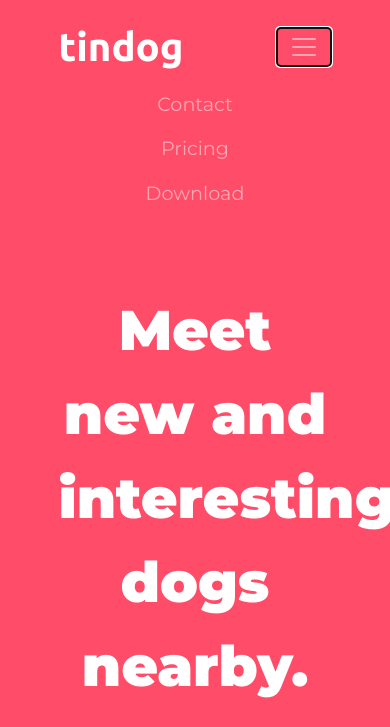
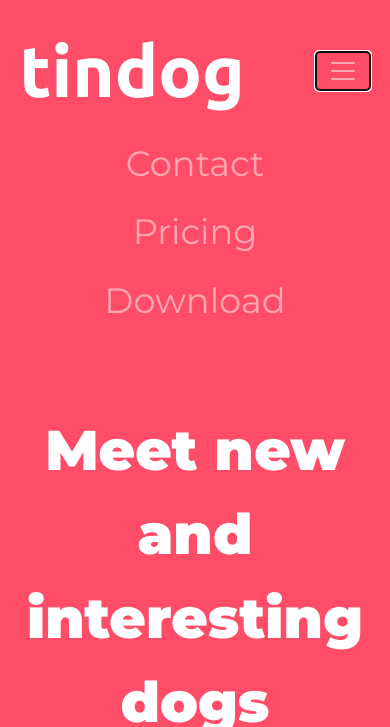
Before and after one commit to imwaa/tindog, a plain HTML site: page index.html in a window 390 px wide. Both pictures are taken after a click on the button "Toggle navigation". Shown: the top 727 px of the page. Drawn offline with nearby package versions, Linux system fonts and the light colour scheme.

Commit message:
Add files via upload

```diff
--- a/css/styles.css
+++ b/css/styles.css
@@ -128,6 +128,21 @@ h2 {
 }
 
 @media(max-width: 1028px){
+
+    .container-fluid{
+        padding: 3% 5% 7%;
+    }
+
+    .nav-link{
+        font-size: 2.2rem;
+        font-weight: lighter;
+    }
+
+    .navbar-brand{
+        font-family: 'ubuntu', sans-serif;
+        font-size: 4.5rem;
+        font-weight: bold;
+    }
     #title{
         text-align: center;
     }
--- a/index.html
+++ b/index.html
@@ -115,7 +115,7 @@
   <!-- Press -->
 
   <section id="press">
-    <img class="press-logo" src="images/techcrunch.png" alt="tc-logo">
+    <img class="press-logo" src="images/TechCrunch.png" alt="tc-logo">
     <img class="press-logo" src="images/tnw.png" alt="tnw-logo">
     <img class="press-logo" src="images/bizinsider.png" alt="biz-insider-logo">
     <img class="press-logo" src="images/mashable.png" alt="mashable-logo">
```
